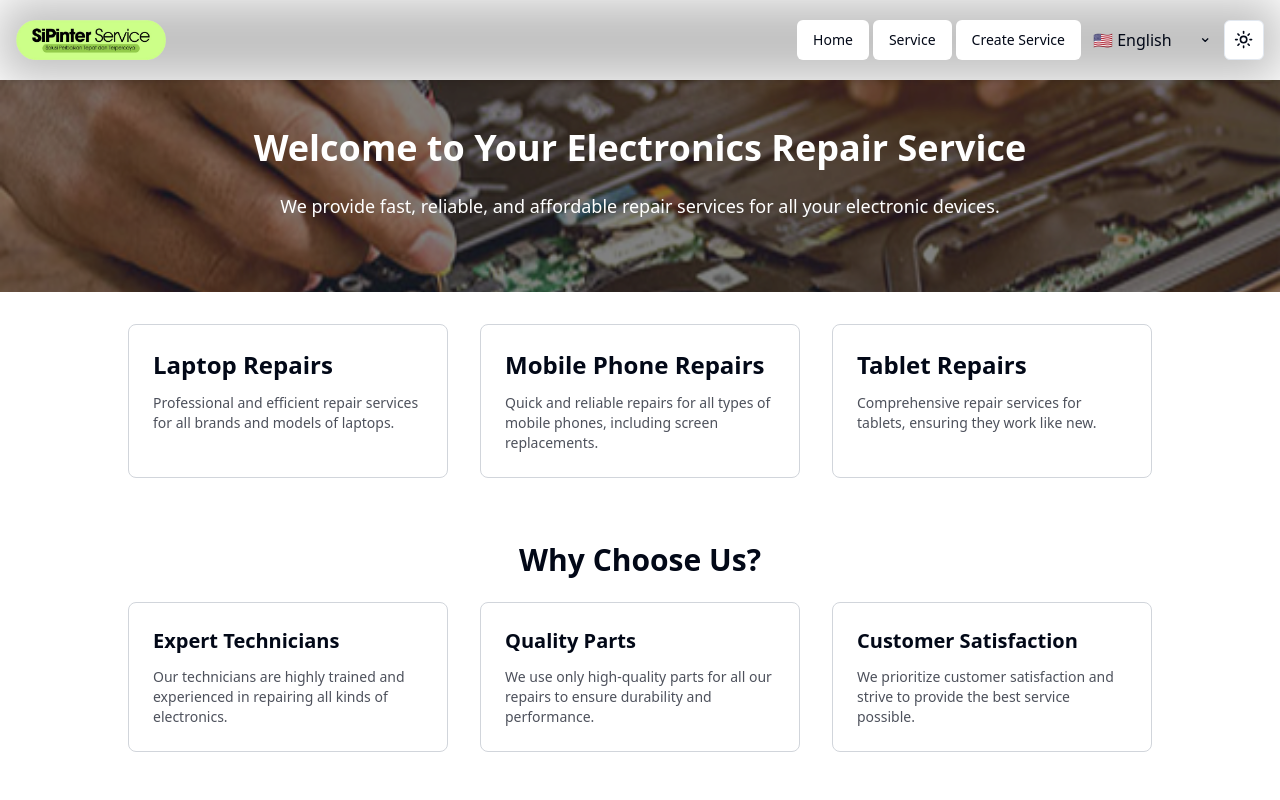
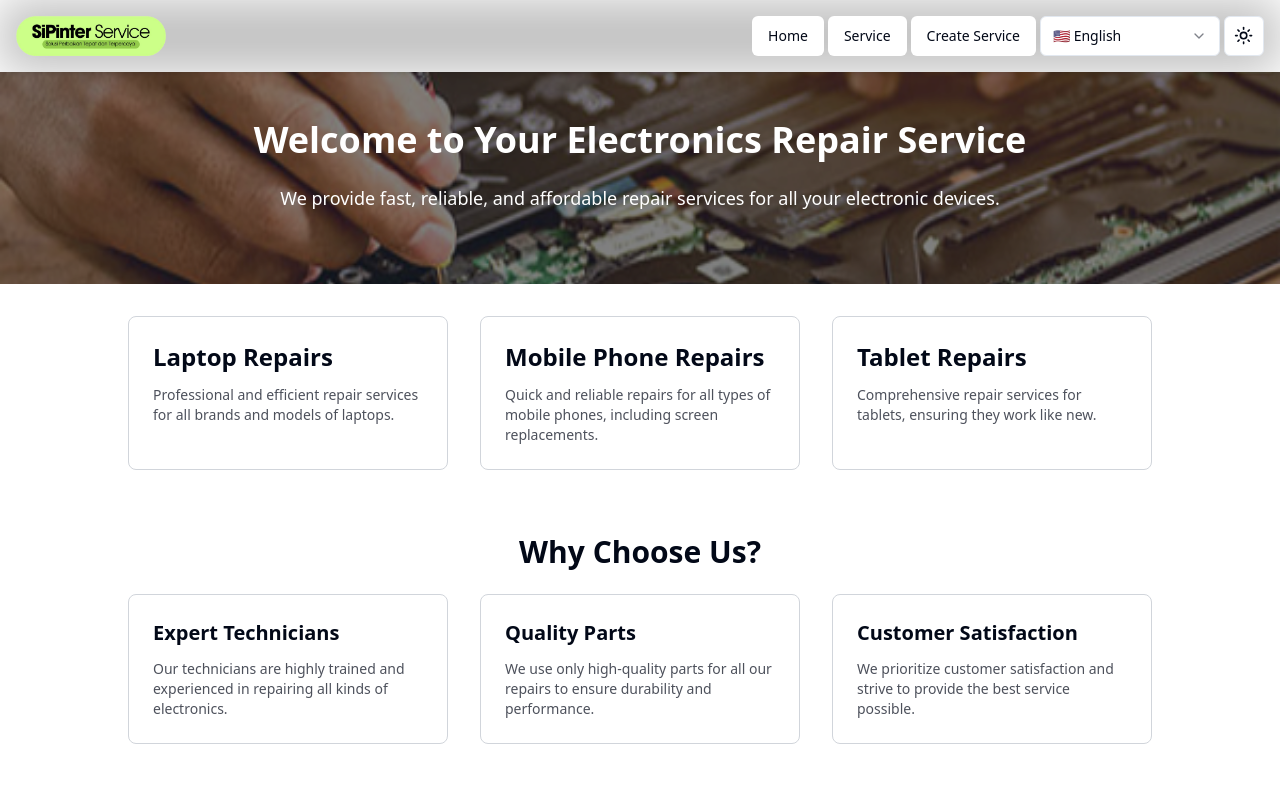
Before and after one commit to hisyam99/reparin-web, a Next.js app: page /en in a window 1280 px wide. Shown: the top 800 px of the page. Built offline with nearby package versions, Linux system fonts and the light colour scheme.

Commit message:
Enhanced the language switch button functionality in the LocaleSwitcher and LocalSwitcherSelect component.

```diff
--- a/src/app/[locale]/page.tsx
+++ b/src/app/[locale]/page.tsx
@@ -5,7 +5,7 @@ export default function Home() {
   const t = useTranslations("Home");
 
   return (
-    <main className="flex min-h-screen flex-col items-center justify-between ">
+    <main className="flex min-h-screen flex-col items-center ">
       <section className="w-full text-center py-12 relative">
         <div
           className="absolute inset-0 z-0 bg-cover bg-center brightness-50"
--- a/src/app/[locale]/services/[id]/page.tsx
+++ b/src/app/[locale]/services/[id]/page.tsx
@@ -2,6 +2,7 @@
 
 import React, { useEffect, useState } from "react";
 import { useRouter, useSearchParams } from "next/navigation";
+import { Button } from "@/components/ui/button"
 import ServiceItem from "@/components/ServiceItem";
 import DeleteConfirmation from "@/components/DeleteConfirmation";
 
@@ -58,12 +59,11 @@ const ServiceDetail: React.FC = () => {
   return (
     <div className="container mx-auto p-4" style={backgroundStyle}>
       <ServiceItem service={service} />
-      <button
-        className="bg-red-500 text-white px-4 py-2 rounded"
+      <Button
         onClick={() => setOpenDeleteDialog(true)}
       >
         Delete Service
-      </button>
+      </Button>
       <DeleteConfirmation
         open={openDeleteDialog}
         onClose={() => setOpenDeleteDialog(false)}
--- a/src/components/DeleteConfirmation.tsx
+++ b/src/components/DeleteConfirmation.tsx
@@ -1,6 +1,17 @@
 "use client";
 
 import React from "react";
+import {
+  AlertDialog,
+  AlertDialogAction,
+  AlertDialogCancel,
+  AlertDialogContent,
+  AlertDialogDescription,
+  AlertDialogFooter,
+  AlertDialogHeader,
+  AlertDialogTitle,
+  AlertDialogTrigger,
+} from "@/components/ui/alert-dialog";
 
 type DeleteConfirmationProps = {
   open: boolean;
@@ -14,33 +25,20 @@ const DeleteConfirmation: React.FC<DeleteConfirmationProps> = ({
   onConfirm,
 }) => {
   return (
-    <div
-      className={`fixed inset-0 bg-black bg-opacity-50 flex items-center justify-center ${
-        open ? "" : "hidden"
-      }`}
-    >
-      <div className="bg-white p-4 rounded-md">
-        <h2 className="text-lg font-semibold">Confirm Delete</h2>
-        <p className="text-sm text-gray-600 mt-2 mb-4">
-          Are you sure you want to delete this service? This action cannot be
-          undone.
-        </p>
-        <div className="flex justify-end">
-          <button
-            className="px-4 py-2 bg-gray-300 text-gray-800 rounded mr-2"
-            onClick={onClose}
-          >
-            Cancel
-          </button>
-          <button
-            className="px-4 py-2 bg-red-600 text-white rounded"
-            onClick={onConfirm}
-          >
-            Delete
-          </button>
-        </div>
-      </div>
-    </div>
+    <AlertDialog open={open} onOpenChange={onClose}>
+      <AlertDialogContent>
+        <AlertDialogHeader>
+          <AlertDialogTitle>Confirm Delete</AlertDialogTitle>
+          <AlertDialogDescription>
+            Are you sure you want to delete this service? This action cannot be undone.
+          </AlertDialogDescription>
+        </AlertDialogHeader>
+        <AlertDialogFooter>
+          <AlertDialogCancel onClick={onClose}>Cancel</AlertDialogCancel>
+          <AlertDialogAction onClick={onConfirm}>Delete</AlertDialogAction>
+        </AlertDialogFooter>
+      </AlertDialogContent>
+    </AlertDialog>
   );
 };
 
--- a/src/components/LocaleSwitcher.tsx
+++ b/src/components/LocaleSwitcher.tsx
@@ -1,6 +1,7 @@
 import { useLocale, useTranslations } from "next-intl";
 import LocaleSwitcherSelect from "./LocaleSwitcherSelect";
 import { locales } from "@/config";
+import { SelectItem } from "@/components/ui/select";
 
 export default function LocaleSwitcher() {
   const t = useTranslations("LocaleSwitcher");
@@ -9,9 +10,9 @@ export default function LocaleSwitcher() {
   return (
     <LocaleSwitcherSelect defaultValue={locale} label={t("label")}>
       {locales.map((cur) => (
-        <option key={cur} value={cur}>
+        <SelectItem key={cur} value={cur}>
           {t("locale", { locale: cur })}
-        </option>
+        </SelectItem>
       ))}
     </LocaleSwitcherSelect>
   );
--- a/src/components/LocaleSwitcherSelect.tsx
+++ b/src/components/LocaleSwitcherSelect.tsx
@@ -1,9 +1,17 @@
 "use client";
 
-import clsx from "clsx";
 import { useParams } from "next/navigation";
-import { ChangeEvent, ReactNode, useTransition } from "react";
+import { ReactNode, useTransition } from "react";
 import { useRouter, usePathname } from "@/navigation";
+
+import {
+  Select,
+  SelectContent,
+  SelectGroup,
+  SelectLabel,
+  SelectTrigger,
+  SelectValue,
+} from "@/components/ui/select";
 
 type Props = {
   children: ReactNode;
@@ -21,36 +29,38 @@ export default function LocaleSwitcherSelect({
   const pathname = usePathname();
   const params = useParams();
 
-  function onSelectChange(event: ChangeEvent<HTMLSelectElement>) {
-    const nextLocale = event.target.value;
+  function onSelectChange(value: string) {
+    const nextLocale = value;
     startTransition(() => {
       router.replace(
-        // @ts-expect-error -- TypeScript will validate that only known `params`
-        // are used in combination with a given `pathname`. Since the two will
-        // always match for the current route, we can skip runtime checks.
-        { pathname, params },
+        {
+          pathname,
+          query: {
+            ...params,
+          },
+        },
         { locale: nextLocale }
       );
     });
   }
 
   return (
-    <label
-      className={clsx(
-        "relative text-black-400",
-        isPending && "transition-opacity [&:disabled]:opacity-30"
-      )}
-    >
-      <p className="sr-only">{label}</p>
-      <select
-        className="inline-flex appearance-none bg-transparent py-3 pl-2 pr-6"
+    <div className="relative text-black-400">
+      <Select
+        onValueChange={onSelectChange}
         defaultValue={defaultValue}
         disabled={isPending}
-        onChange={onSelectChange}
       >
-        {children}
-      </select>
-      <span className="pointer-events-none absolute right-2 top-[8px]">⌄</span>
-    </label>
+        <SelectTrigger className="w-[180px]">
+          <SelectValue placeholder={label} />
+        </SelectTrigger>
+        <SelectContent>
+          <SelectGroup>
+            <SelectLabel>{label}</SelectLabel>
+            {children}
+          </SelectGroup>
+        </SelectContent>
+      </Select>
+    </div>
   );
 }
```
